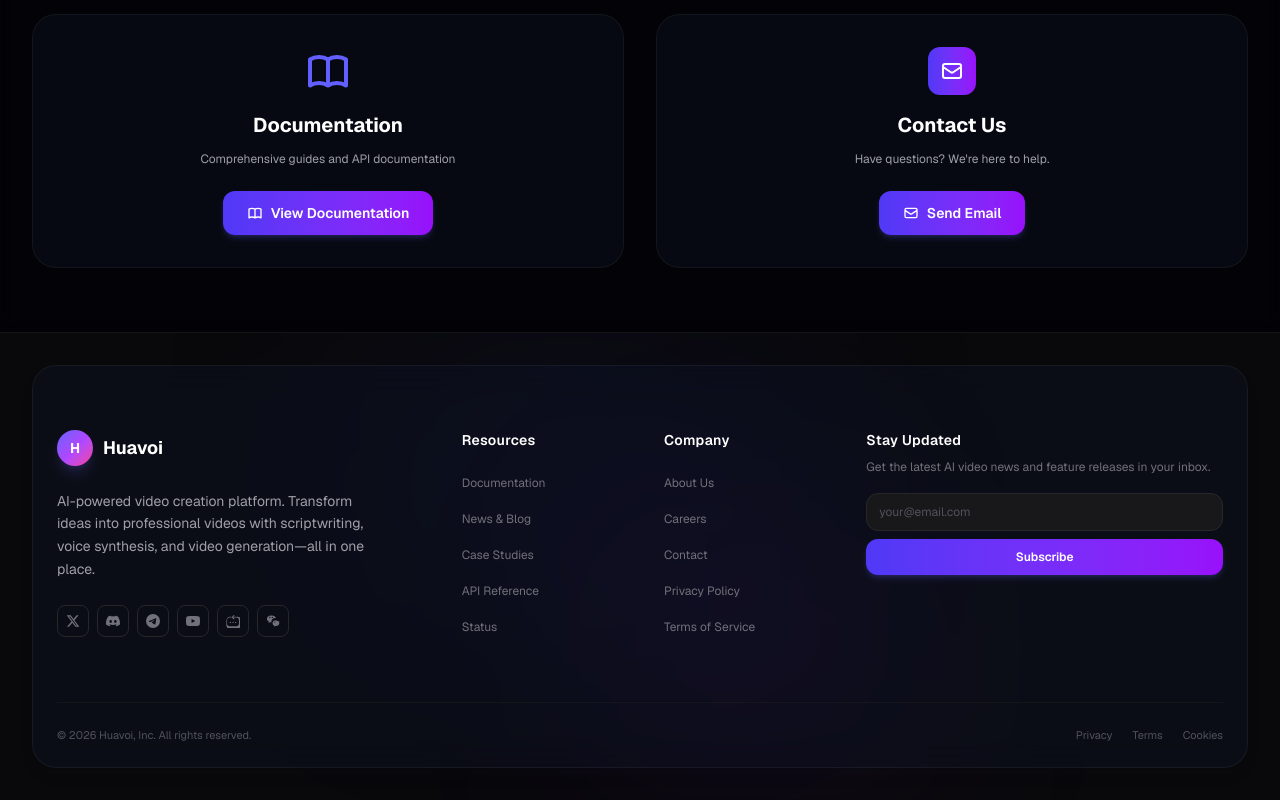
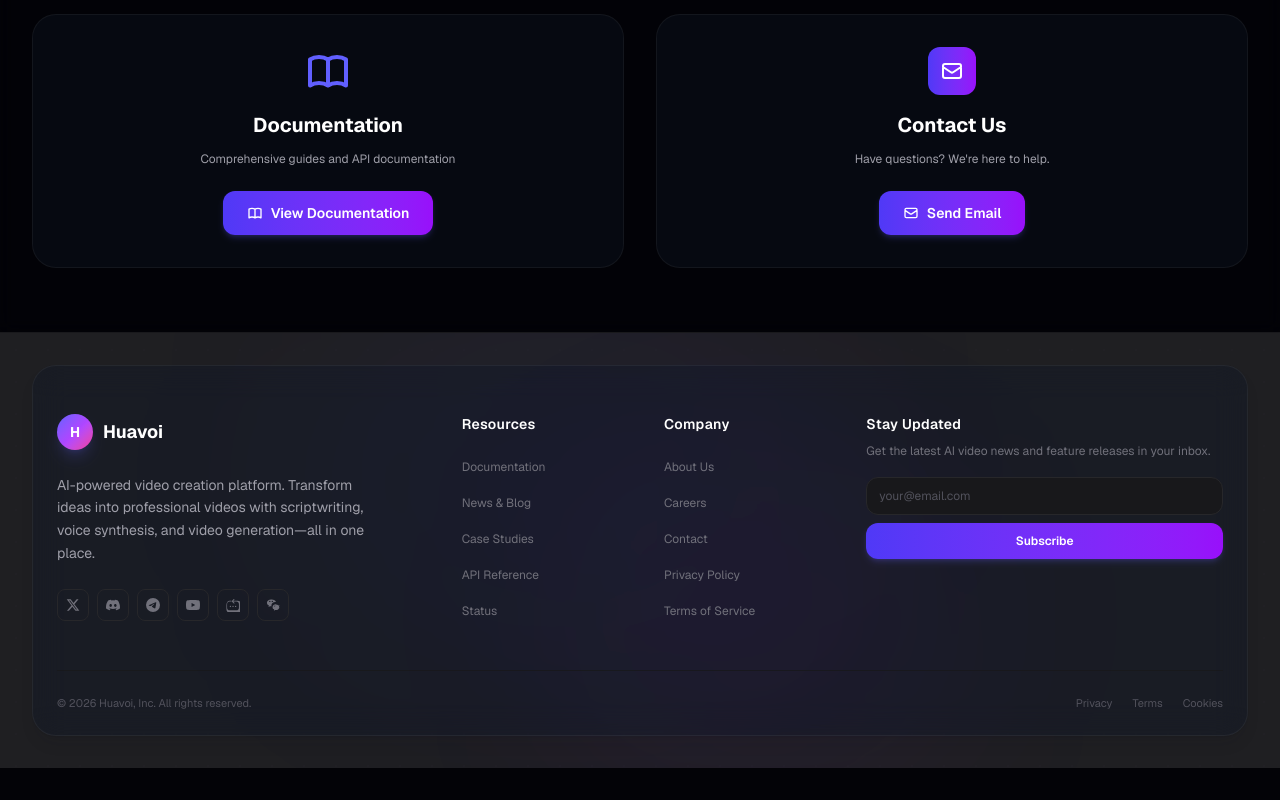
Before and after one commit to szj10/official-landing, a Next.js app: page /about in a window 1280 px wide. Shown: the part 882-1682 px from the top of the page. After the commit the page ends 1650 px from the top, so only its background shows below. Built offline with nearby package versions, Linux system fonts and the light colour scheme; no server answers.

Commit message:
add `bg-zinc-200/80 dark:bg-zinc-800/80` to Footer

```diff
--- a/src/components/Footer.tsx
+++ b/src/components/Footer.tsx
@@ -124,7 +124,7 @@ export default function Footer() {
   const [showWechatQR, setShowWechatQR] = useState(false);
 
   return (
-    <footer className="relative overflow-hidden bg-white dark:bg-zinc-950 border-t border-zinc-200 dark:border-zinc-900/80 text-zinc-600 dark:text-zinc-400">
+    <footer className="relative overflow-hidden bg-zinc-200/80 dark:bg-zinc-800/80 border-t border-zinc-200 dark:border-zinc-900/80 text-zinc-600 dark:text-zinc-400">
       {/* Ambient glow blobs */}
       <div className="pointer-events-none absolute top-0 left-1/4 w-[500px] h-[300px] bg-indigo-600/6 rounded-full blur-[120px]" />
       <div className="pointer-events-none absolute bottom-0 right-1/4 w-[400px] h-[300px] bg-purple-600/6 rounded-full blur-[100px]" />
@@ -133,7 +133,7 @@ export default function Footer() {
         {/* Glass panel wrapper */}
         <div className="glass-panel rounded-3xl px-4 sm:px-6 shadow-lg shadow-zinc-200/50 dark:shadow-zinc-900/10">
           {/* ── Top section ─────────────────────────────────────────────────────── */}
-          <div className="grid grid-cols-1 md:grid-cols-2 lg:grid-cols-6 gap-12 py-16 border-b border-zinc-200 dark:border-zinc-900/80">
+          <div className="grid grid-cols-1 md:grid-cols-2 lg:grid-cols-6 gap-12 py-12 border-b border-zinc-200 dark:border-zinc-900/80">
             {/* Brand col */}
             <div className="lg:col-span-2 flex flex-col gap-6">
               {/* Logo */}
--- a/src/components/NewsletterSignup.tsx
+++ b/src/components/NewsletterSignup.tsx
@@ -133,7 +133,7 @@ export default function NewsletterSignup({ compact = false }: NewsletterSignupPr
   // Full version for footer
   return (
     <div className="lg:col-span-2">
-      <h3 className="text-white font-semibold text-sm mb-2 tracking-wide">
+      <h3 className="text-zinc-900 dark:text-white font-semibold text-sm mb-2 tracking-wide">
         {t("footer.stayUpdated")}
       </h3>
       <p className="text-xs text-zinc-500 mb-4 leading-relaxed">{t("footer.stayUpdatedDesc")}</p>
```
